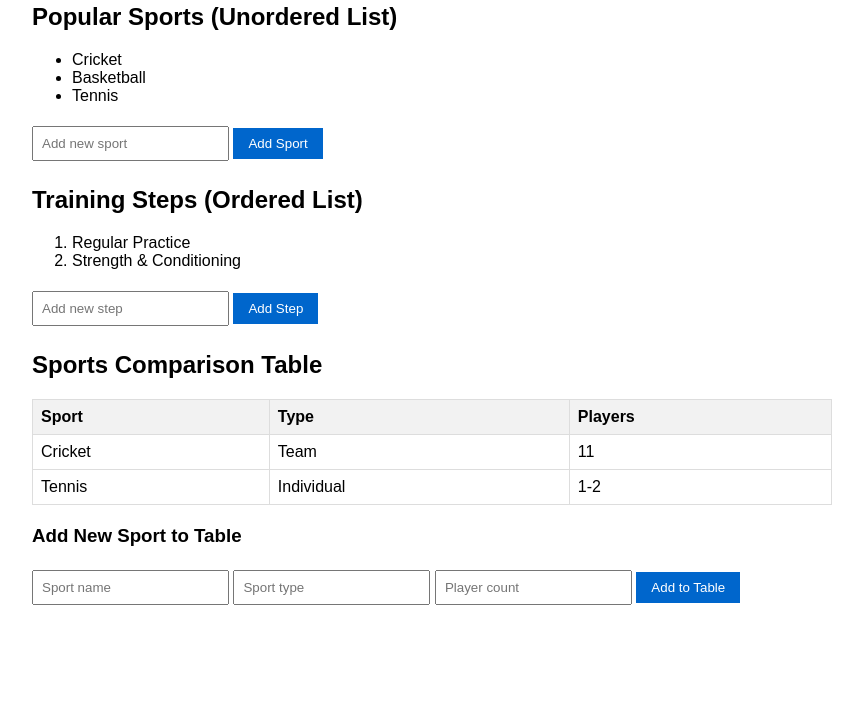
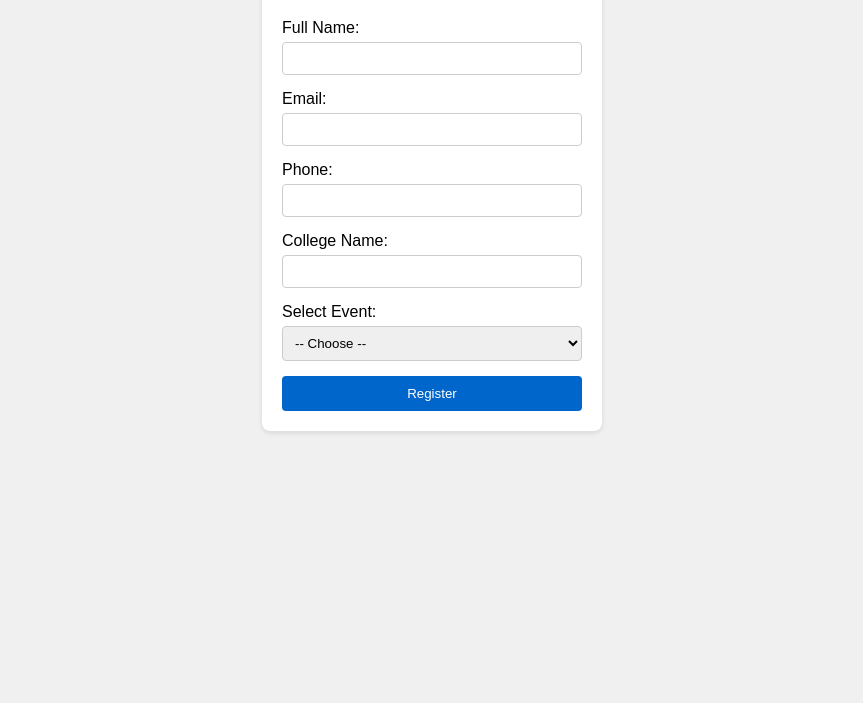
Before and after one commit to Venkatesh-MSc/sport, a plain HTML site: page index.html in a window 1280 px wide. Shown: the part 97-800 px from the top of the page, without its empty margins (208-1071 px from the left). Drawn offline with Linux system fonts and the light colour scheme.

Commit message:
Update index.html

```diff
--- a/index.html
+++ b/index.html
@@ -1,137 +1,129 @@
 <!DOCTYPE html>
 <html>
 <head>
-    <title>Sports Information</title>
+    <title>College Event Registration</title>
     <style>
         body {
             font-family: Arial, sans-serif;
-            max-width: 800px;
-            margin: 0 auto;
+            background-color: #f0f0f0;
+            display: flex;
+            justify-content: center;
             padding: 20px;
         }
-        table {
+        .form-container {
+            background: white;
+            width: 300px;
+            padding: 20px;
+            border-radius: 8px;
+            box-shadow: 0 2px 5px rgba(0,0,0,0.1);
+        }
+        h2 {
+            text-align: center;
+            color: #333;
+        }
+        input, select {
             width: 100%;
-            border-collapse: collapse;
-            margin: 20px 0;
-        }
-        th, td {
-            border: 1px solid #ddd;
             padding: 8px;
-            text-align: left;
-        }
-        th {
-            background-color: #f2f2f2;
-        }
-        input {
-            padding: 8px;
-            margin: 5px 0;
+            margin: 5px 0 15px;
+            box-sizing: border-box;
+            border: 1px solid #ccc;
+            border-radius: 4px;
         }
         button {
-            padding: 8px 15px;
             background: #0066cc;
             color: white;
             border: none;
+            padding: 10px;
+            width: 100%;
+            border-radius: 4px;
             cursor: pointer;
         }
         button:hover {
             background: #0055aa;
         }
+        .error {
+            color: red;
+            font-size: 12px;
+            margin-top: -10px;
+            margin-bottom: 10px;
+        }
     </style>
 </head>
 <body>
-    <h1>Sports Information</h1>
+    <div class="form-container">
+        <h2>Event Registration</h2>
+        <form id="regForm">
+            <label for="name">Full Name:</label>
+            <input type="text" id="name" required>
+            <div id="nameError" class="error"></div>
 
-    <h2>Popular Sports (Unordered List)</h2>
-    <ul id="sportsList">
-        <li>Cricket</li>
-        <li>Basketball</li>
-        <li>Tennis</li>
-    </ul>
-    <input id="newSport" placeholder="Add new sport">
-    <button onclick="addSportToList()">Add Sport</button>
+            <label for="email">Email:</label>
+            <input type="email" id="email" required>
+            <div id="emailError" class="error"></div>
 
-    <h2>Training Steps (Ordered List)</h2>
-    <ol id="trainingSteps">
-        <li>Regular Practice</li>
-        <li>Strength & Conditioning</li>
-    </ol>
-    <input id="newStep" placeholder="Add new step">
-    <button onclick="addTrainingStep()">Add Step</button>
+            <label for="phone">Phone:</label>
+            <input type="tel" id="phone" required>
+            <div id="phoneError" class="error"></div>
 
-    <h2>Sports Comparison Table</h2>
-    <table id="sportsTable">
-        <tr>
-            <th>Sport</th>
-            <th>Type</th>
-            <th>Players</th>
-        </tr>
-        <tr>
-            <td>Cricket</td>
-            <td>Team</td>
-            <td>11</td>
-        </tr>
-        <tr>
-            <td>Tennis</td>
-            <td>Individual</td>
-            <td>1-2</td>
-        </tr>
-    </table>
+            <label for="college">College Name:</label>
+            <input type="text" id="college" required>
 
-    <h3>Add New Sport to Table</h3>
-    <input id="sportName" placeholder="Sport name">
-    <input id="sportType" placeholder="Sport type">
-    <input id="playerCount" placeholder="Player count">
-    <button onclick="addSportToTable()">Add to Table</button>
+            <label for="event">Select Event:</label>
+            <select id="event" required>
+                <option value="">-- Choose --</option>
+                <option value="coding">Coding Competition</option>
+                <option value="quiz">General Quiz</option>
+                <option value="debate">Debate</option>
+            </select>
+            <div id="eventError" class="error"></div>
+
+            <button type="button" onclick="validateForm()">Register</button>
+        </form>
+    </div>
 
     <script>
-        // Add sport to unordered list
-        function addSportToList() {
-            const input = document.getElementById("newSport");
-            if (input.value.trim()) {
-                const li = document.createElement("li");
-                li.textContent = input.value;
-                document.getElementById("sportsList").appendChild(li);
-                input.value = "";
+        function validateForm() {
+            let valid = true;
+
+            // Name validation
+            const name = document.getElementById("name").value;
+            if (name.trim() === "") {
+                document.getElementById("nameError").textContent = "Name is required";
+                valid = false;
             } else {
-                alert("Please enter a sport name");
+                document.getElementById("nameError").textContent = "";
             }
-        }
 
-        // Add step to ordered list
-        function addTrainingStep() {
-            const input = document.getElementById("newStep");
-            if (input.value.trim()) {
-                const li = document.createElement("li");
-                li.textContent = input.value;
-                document.getElementById("trainingSteps").appendChild(li);
-                input.value = "";
+            // Email validation
+            const email = document.getElementById("email").value;
+            if (!email.includes("@") || !email.includes(".")) {
+                document.getElementById("emailError").textContent = "Valid email required";
+                valid = false;
             } else {
-                alert("Please enter a training step");
+                document.getElementById("emailError").textContent = "";
             }
-        }
 
-        // Add sport to table
-        function addSportToTable() {
-            const name = document.getElementById("sportName").value;
-            const type = document.getElementById("sportType").value;
-            const players = document.getElementById("playerCount").value;
+            // Phone validation
+            const phone = document.getElementById("phone").value;
+            if (phone.length !== 10 || isNaN(phone)) {
+                document.getElementById("phoneError").textContent = "10 digit number required";
+                valid = false;
+            } else {
+                document.getElementById("phoneError").textContent = "";
+            }
 
-            if (name && type && players) {
-                const table = document.getElementById("sportsTable");
-                const row = table.insertRow();
+            // Event validation
+            const event = document.getElementById("event").value;
+            if (event === "") {
+                document.getElementById("eventError").textContent = "Please select an event";
+                valid = false;
+            } else {
+                document.getElementById("eventError").textContent = "";
+            }
 
-                row.innerHTML = `
-                    <td>${name}</td>
-                    <td>${type}</td>
-                    <td>${players}</td>
-                `;
-
-                // Clear inputs
-                document.getElementById("sportName").value = "";
-                document.getElementById("sportType").value = "";
-                document.getElementById("playerCount").value = "";
-            } else {
-                alert("Please fill all fields");
+            if (valid) {
+                alert("Registration Successful!");
+                document.getElementById("regForm").reset();
             }
         }
     </script>
```
